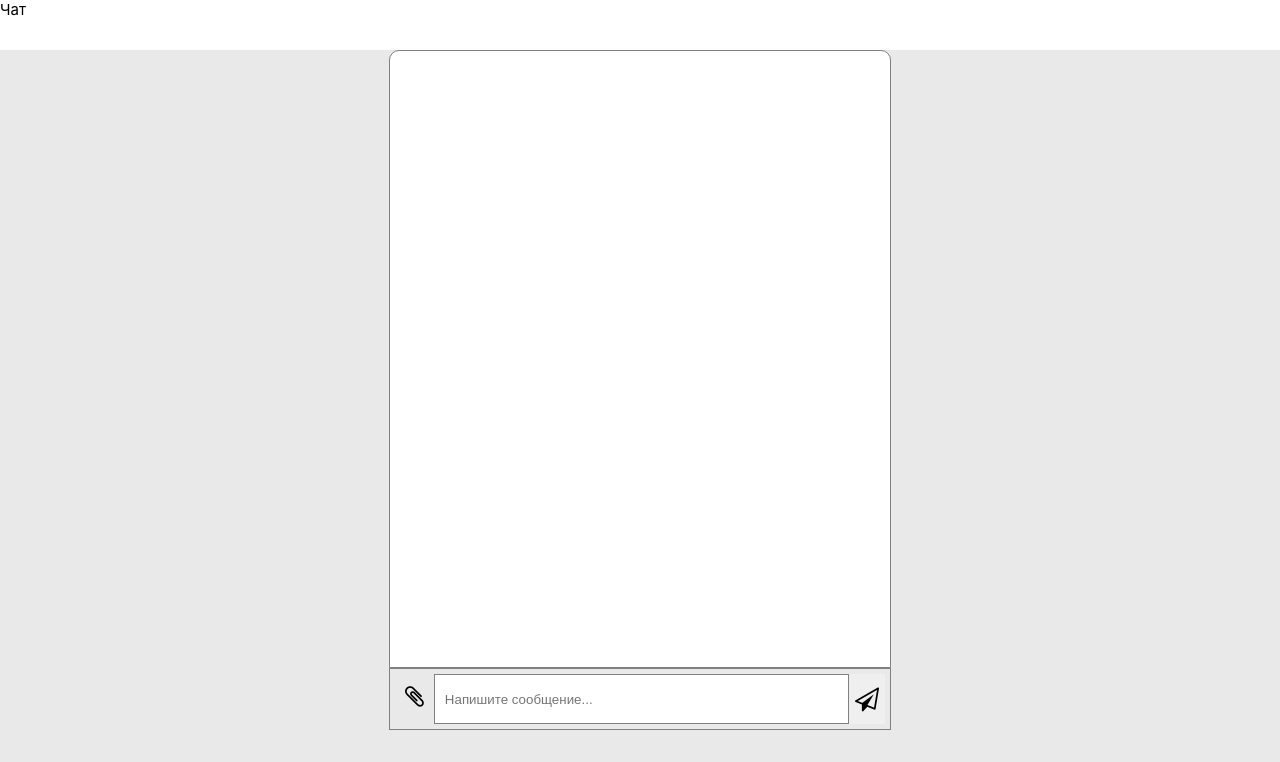
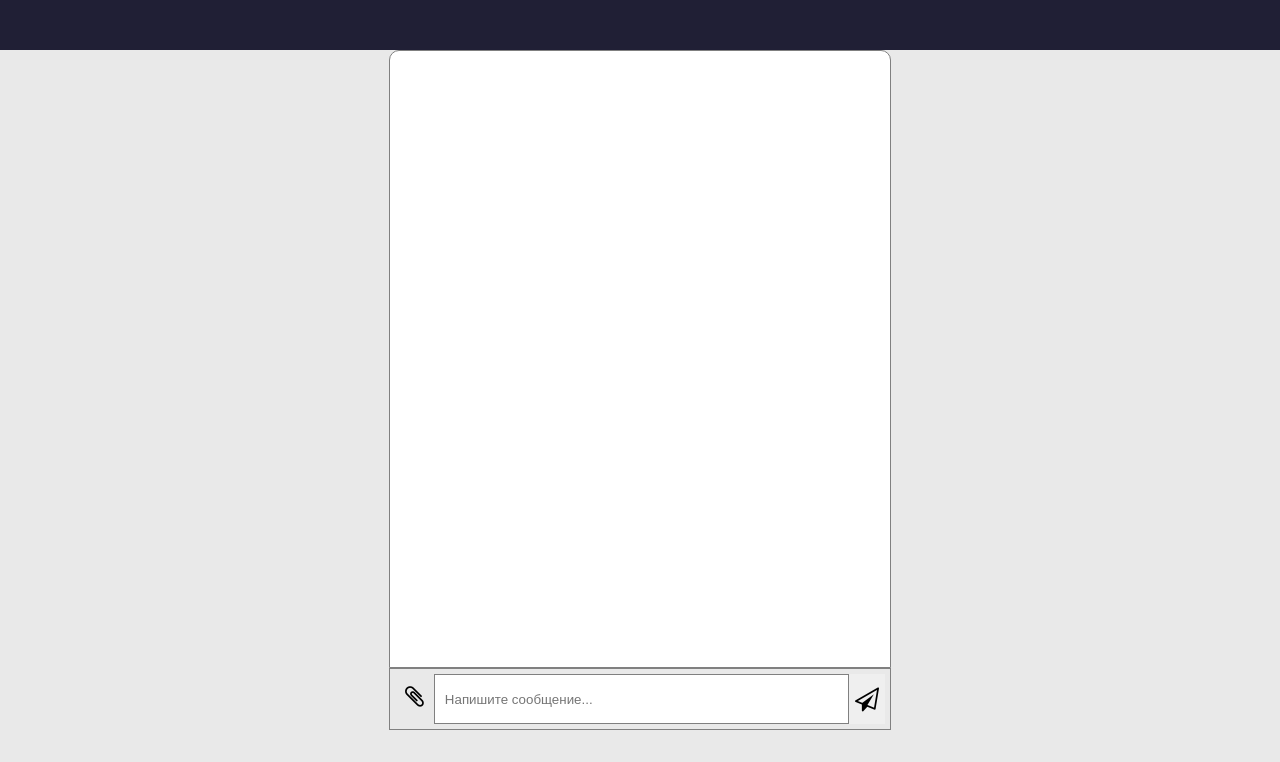
Before and after one commit to IsaacTaitor/Messenger, a React (Create React App) app: page / in a window 1280 px wide. Shown: the top 762 px of the page. Built offline with nearby package versions, Linux system fonts and the light colour scheme.

Commit message:
Changed title, icon and header

```diff
--- a/public/index.html
+++ b/public/index.html
@@ -10,34 +10,11 @@
       content="Web site created using create-react-app"
     />
     <link rel="apple-touch-icon" href="%PUBLIC_URL%/logo192.png" />
-    <!--
-      manifest.json provides metadata used when your web app is installed on a
-      user's mobile device or desktop. See https://developers.google.com/web/fundamentals/web-app-manifest/
-    -->
+    <link rel="stylesheet" href="https://cdnjs.cloudflare.com/ajax/libs/font-awesome/4.7.0/css/font-awesome.min.css"></link>
     <link rel="manifest" href="%PUBLIC_URL%/manifest.json" />
-    <!--
-      Notice the use of %PUBLIC_URL% in the tags above.
-      It will be replaced with the URL of the `public` folder during the build.
-      Only files inside the `public` folder can be referenced from the HTML.
-
-      Unlike "/favicon.ico" or "favicon.ico", "%PUBLIC_URL%/favicon.ico" will
-      work correctly both with client-side routing and a non-root public URL.
-      Learn how to configure a non-root public URL by running `npm run build`.
-    -->
-    <title>React App</title>
+    <title>Messenger</title>
   </head>
   <body>
-    <noscript>You need to enable JavaScript to run this app.</noscript>
     <div id="root"></div>
-    <!--
-      This HTML file is a template.
-      If you open it directly in the browser, you will see an empty page.
-
-      You can add webfonts, meta tags, or analytics to this file.
-      The build step will place the bundled scripts into the <body> tag.
-
-      To begin the development, run `npm start` or `yarn start`.
-      To create a production bundle, use `npm run build` or `yarn build`.
-    -->
   </body>
 </html>
--- a/src/App.tsx
+++ b/src/App.tsx
@@ -8,7 +8,6 @@
 	render(): React.ReactElement {
 		return (
 			<Provider store={store}>
-				<link rel="stylesheet" href="https://cdnjs.cloudflare.com/ajax/libs/font-awesome/4.7.0/css/font-awesome.min.css"></link>
 				<HomeScreen />
 			</Provider >
 		);
--- a/src/screen/HomeScreen/index.tsx
+++ b/src/screen/HomeScreen/index.tsx
@@ -48,7 +48,7 @@
 		return (
 			<>
 				<div className="background">
-					<header style={{ background: 'white', height: '50px' }}>Чат</header>
+					<header style={{ background: '#201F35', height: '50px' }}></header>
 					<div className="container">
 						<div className="content">
 							<MessageList messages={messagesStore} openModal={openModal} />
```
Also changed, not shown: 1 other file (tests, documents, lock files or other folders).
